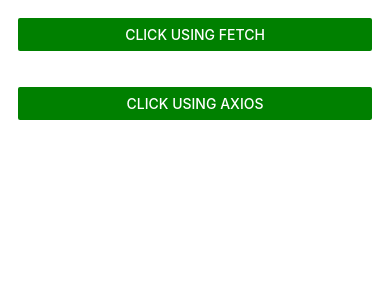
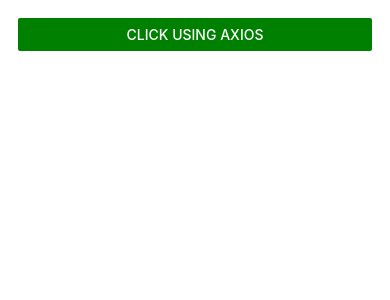
Before and after one commit to Scc33/Affirmation, a React Native app: screen / in a window 390 px wide. Shown: the top 300 px of the page. Built offline with nearby package versions, Linux system fonts and the light colour scheme.

Commit message:
Remove fetch code

```diff
--- a/ApiView.js
+++ b/ApiView.js
@@ -2,16 +2,9 @@
 import { View, Text, Button, FlatList, ActivityIndicator } from 'react-native';
 //import styles from './ApiStyles';
 const ApiView = (props) => {
-    const { goForFetch, goForAxios, fromFetch, fromAxios, axiosData, renderItem, FlatListItemSeparator, dataSource, loading } = props
+    const { goForAxios, fromAxios, axiosData, renderItem, FlatListItemSeparator, dataSource, loading } = props
     return (
         <View>
-            <View style={{ margin: 18 }}>
-                <Button
-                    title={'Click using Fetch'}
-                    onPress={goForFetch}
-                    color='green'
-                />
-            </View>
             <View style={{ margin: 18 }}>
                 <Button
                     title={'Click using axios'}
@@ -20,20 +13,13 @@
                 />
             </View>
 
+            <FlatList
+                data={axiosData}
+                ItemSeparatorComponent={FlatListItemSeparator}
+                renderItem={item => renderItem(item)}
+                keyExtractor={item => item.id.toString()}
+            />
 
-            {fromFetch ?
-                <FlatList
-                    data={dataSource}
-                    ItemSeparatorComponent={FlatListItemSeparator}
-                    renderItem={item => renderItem(item)}
-                    keyExtractor={item => item.id.toString()}
-                /> : <FlatList
-                    data={axiosData}
-                    ItemSeparatorComponent={FlatListItemSeparator}
-                    renderItem={item => renderItem(item)}
-                    keyExtractor={item => item.id.toString()}
-                />
-            }
             {loading &&
                 <View>
                     <ActivityIndicator size="large" color="#0c9" />
--- a/App.js
+++ b/App.js
@@ -20,35 +20,14 @@
     super(props);
     this.state = {
       loading: false,
-      fromFetch: false,
       fromAxios: false,
       dataSource: [],
       axiosData: null
     };
   }
-  goForFetch = () => {
-    this.setState({
-      fromFetch: true,
-      loading: true,
-
-    })
-    fetch("https://seancoughlin.me/affirmations/affirmations-alpha.json")
-      .then(response => response.json())
-      .then((responseJson) => {
-        console.log('getting data from fetch', responseJson)
-        this.setState({
-          loading: false,
-          dataSource: responseJson
-        })
-      })
-      .catch(error => console.log(error))
-  }
-
   goForAxios = () => {
     this.setState({
-      fromFetch: false,
       loading: true,
-
     })
     axios.get("https://seancoughlin.me/affirmations/affirmations-alpha.json")
       .then(response => {
@@ -85,14 +64,12 @@
 
 
   render() {
-    const { dataSource, fromFetch, fromAxios, loading, axiosData } = this.state
+    const { dataSource, fromAxios, loading, axiosData } = this.state
     return (
       <ApiView
-        goForFetch={this.goForFetch}
         goForAxios={this.goForAxios}
         dataSource={dataSource}
         loading={loading}
-        fromFetch={fromFetch}
         fromAxios={fromAxios}
         axiosData={axiosData}
         FlatListSeparator={this.FlatListSeparator}
```
